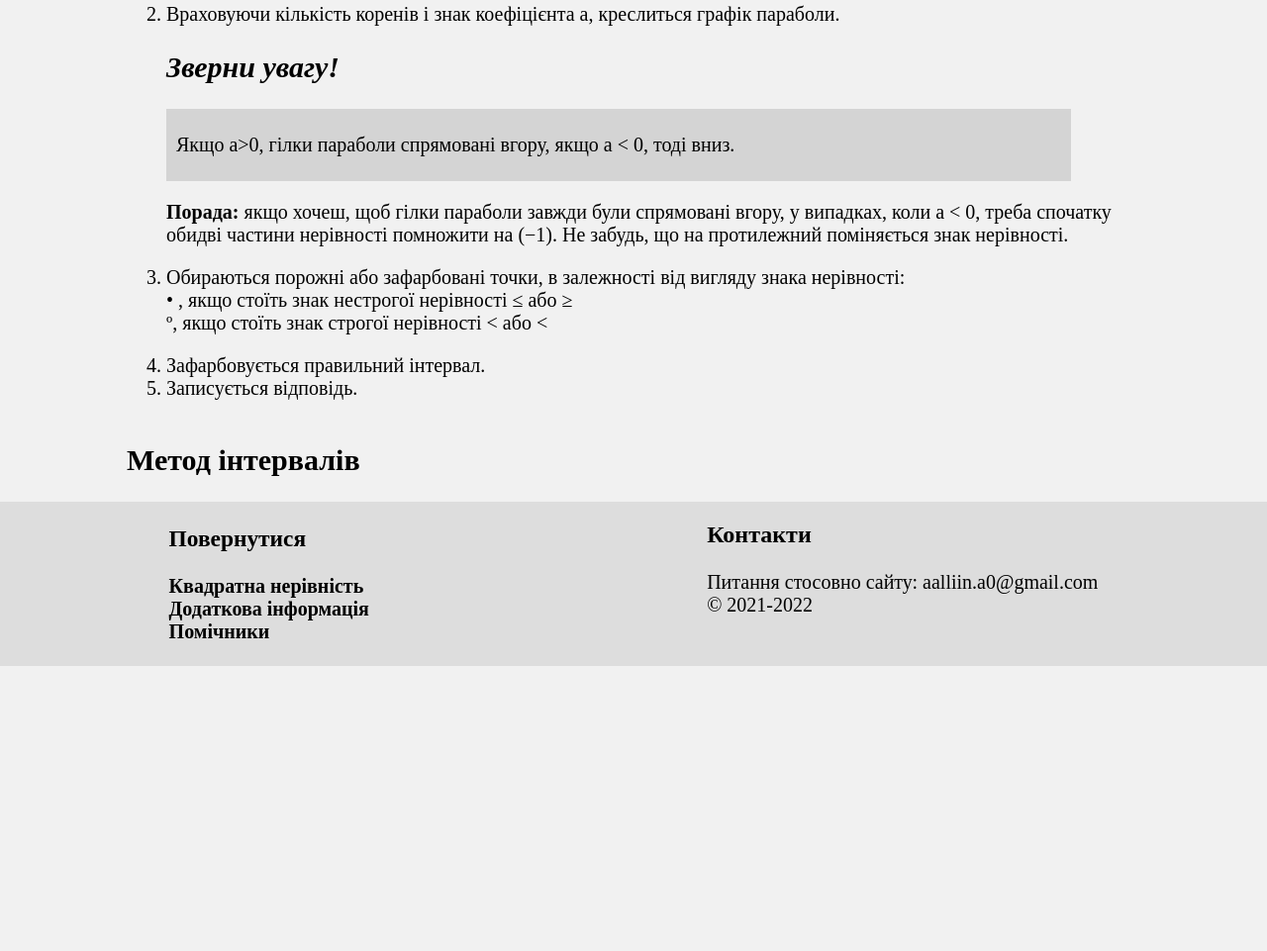
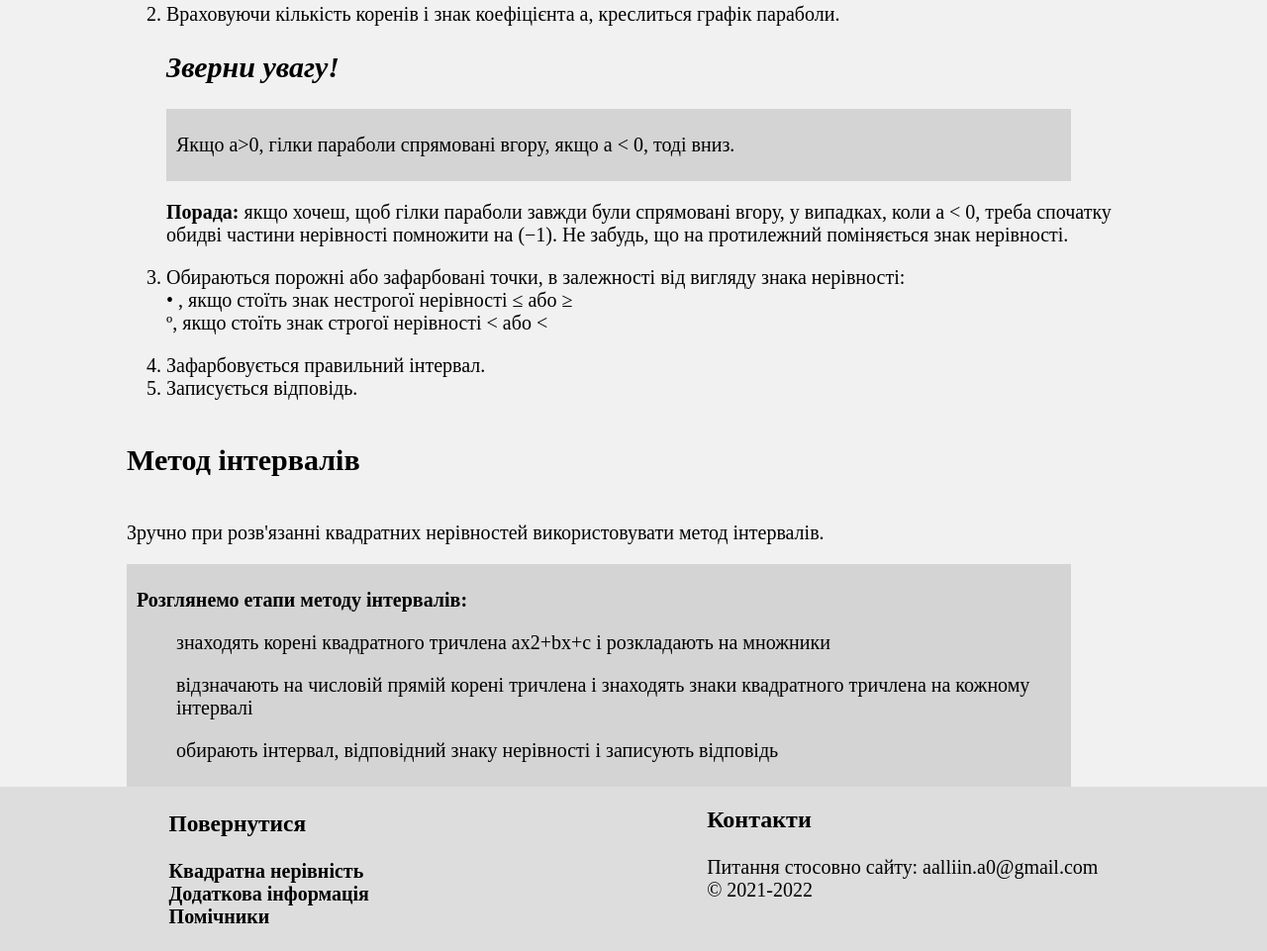
Before and after one commit to aalliina/inequality, a plain HTML site: page main.html in a window 1280 px wide. Shown: the part 2116-3077 px from the top of the page at 99% size. Before the commit the page ends 2789 px from the top, so only its background shows below. Drawn offline with Linux system fonts and the light colour scheme.

Commit message:
Add files via upload

```diff
--- a/main.html
+++ b/main.html
@@ -97,6 +97,14 @@
      <li>Записується відповідь.</li>
  </ol>
  <h2 id="3">Метод інтервалів</h2>
+ <p>Зручно при розв'язанні квадратних нерівностей використовувати метод інтервалів.
+</p>
+<div class="f">
+    <p> <b>Розглянемо етапи методу інтервалів:</b> </p>
+    <ul>знаходять корені квадратного тричлена ax2+bx+c і розкладають на множники</ul>
+    <ul>відзначають на числовій прямій корені тричлена і знаходять знаки квадратного тричлена на кожному інтервалі</ul>
+    <ul>обирають інтервал, відповідний знаку нерівності і записують відповідь</ul>
+</div>
 </div>
 <div class="footer">
     <div class="ftr">
```
